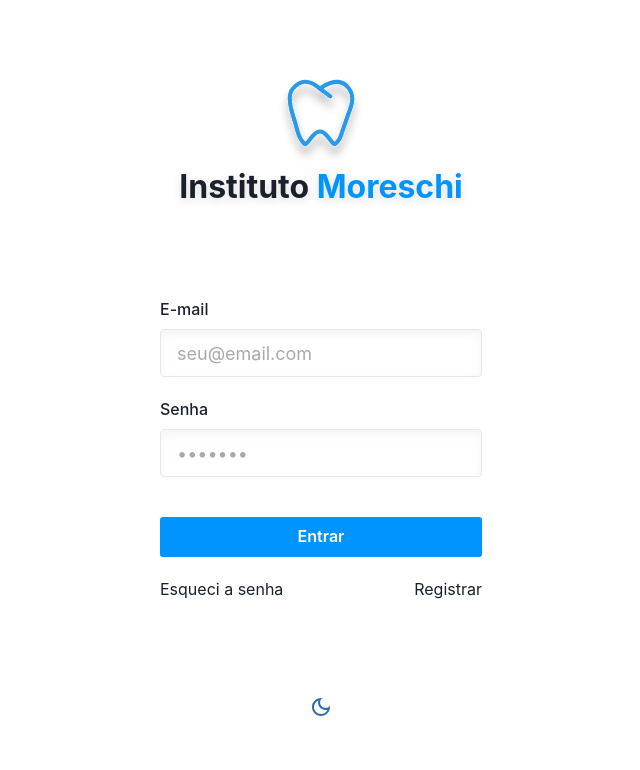
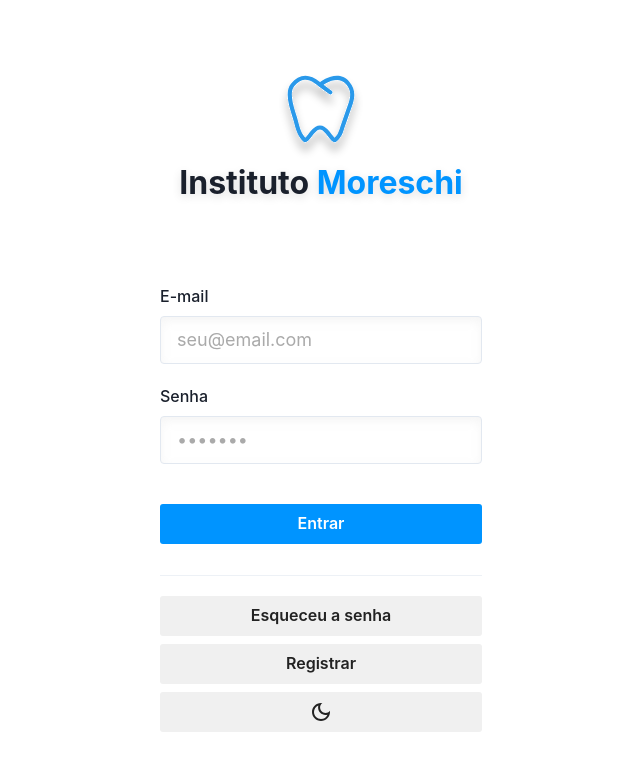
Before and after one commit to codethebasics/institutomoreschi, a Next.js app: page / in a window 1280 px wide. Shown: the top 770 px of the page, without its empty margins (319-959 px from the left). Built offline with nearby package versions, Linux system fonts and the light colour scheme.

Commit message:
refactor login

```diff
--- a/components/forms/authentication/SignInForm.js
+++ b/components/forms/authentication/SignInForm.js
@@ -2,15 +2,13 @@ import {
   Flex,
   FormControl,
   FormLabel,
-  Link,
   Text,
   Image,
   useToast,
-  Center,
-  Stack,
   IconButton,
   Button,
-  Input
+  Input,
+  Divider
 } from '@chakra-ui/react'
 
 import DarkModeOutlinedIcon from '@mui/icons-material/DarkModeOutlined'
@@ -82,28 +80,28 @@ export default function SignInForm() {
                 Entrar
               </Button>
             </Flex>
+            <Divider orientation='horizontal' height={'15px'} py={2} />
             <Flex
                 mt={5}
                 width={'100%'}
-                justifyContent='space-between'
+                direction={'column'}
             >
-                <Link>Esqueci a senha</Link>
-                <Link>Registrar</Link>
+                <Button mb={2} variant={'light'}>Esqueceu a senha</Button>
+                <Button mb={2} variant={'light'}>Registrar</Button>
+                <Button variant={'light'}>
+                  <IconButton
+                      icon={ <DarkModeOutlinedIcon /> }
+                      variant="ghost"
+                      colorScheme="white"
+                      aria-label="alterar tema"
+                  >
+                      Alterar tema
+                  </IconButton>
+                </Button>
             </Flex>
           </FormControl>
         </Flex>
-        <Center>
-            <Stack isInline>
-                <IconButton
-                    icon={ <DarkModeOutlinedIcon /> }
-                    variant="ghost"
-                    colorScheme="blue"
-                    aria-label="alterar tema"
-                >
-                    Alterar tema
-                </IconButton>
-            </Stack>
-        </Center>
+
       </Flex>
     </Flex>
   )
--- a/styles/components/buttonStyles.js
+++ b/styles/components/buttonStyles.js
@@ -14,6 +14,20 @@ export const ButtonStyles = {
             _hover: {
                 opacity: 0.8
             }
+        }),
+        secondary: (props) => ({
+            bg: mode('secondary', 'secondary')(props),
+            color: '#fff',
+            _hover: {
+                opacity: 0.8
+            }
+        }),
+        light: (props) => ({
+            bg: mode('light', 'dark')(props),
+            color: '#222',
+            _hover: {
+                opacity: 0.8
+            }
         })
     },
     defaultProps: {
--- a/styles/components/inputStyles.js
+++ b/styles/components/inputStyles.js
@@ -5,7 +5,7 @@ const { definePartsStyle, defineMultiStyleConfig } = createMultiStyleConfigHelpe
 
 const baseStyle = definePartsStyle({
     field: {
-        borderRadius: '4px',
+        borderRadius: '4px !important',
         boxShadow: 'inset 0px 4px 10px rgba(216, 216, 216, 0.25)',
         width: '100%',
         color: '#222',
@@ -20,4 +20,22 @@ const baseStyle = definePartsStyle({
     }
 })
 
-export const InputStyles = defineMultiStyleConfig({ baseStyle });
+const sizes = definePartsStyle({
+    sm: {
+        field: {
+            borderRadius: '4px'
+        }
+    },
+    md: {
+        field: {
+            borderRadius: '4px'
+        }
+    },
+    lg: {
+        field: {
+            borderRadius: '4px'
+        }
+    }
+})
+
+export const InputStyles = defineMultiStyleConfig({ baseStyle, sizes });
--- a/styles/theme.js
+++ b/styles/theme.js
@@ -9,7 +9,8 @@ export const myNewTheme = extendTheme({
         success: '#0ACE49',
         warning: '#EDD623',
         info: '#52CFF5',
-        danger: '#EB3E3E'
+        danger: '#EB3E3E',
+        light: '#f0f0f0'
     },
     components: {
         Button,
```
